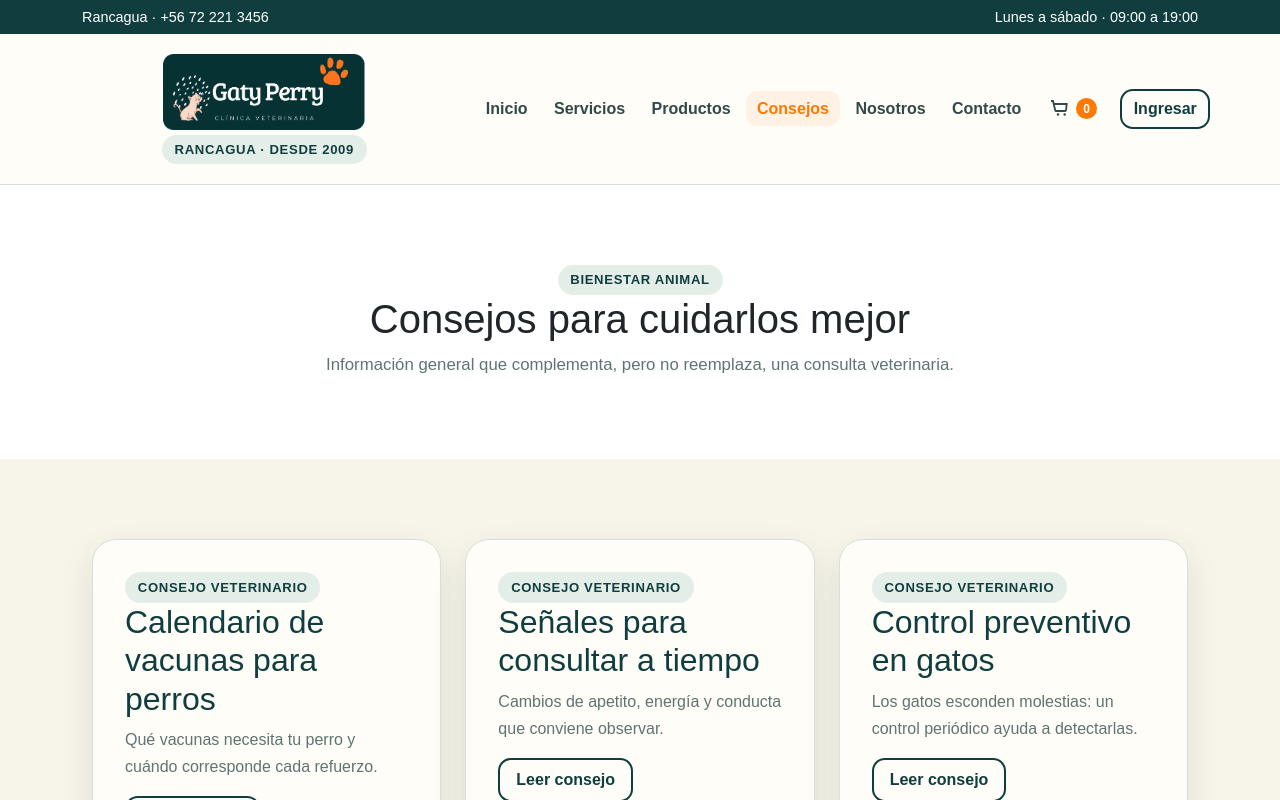
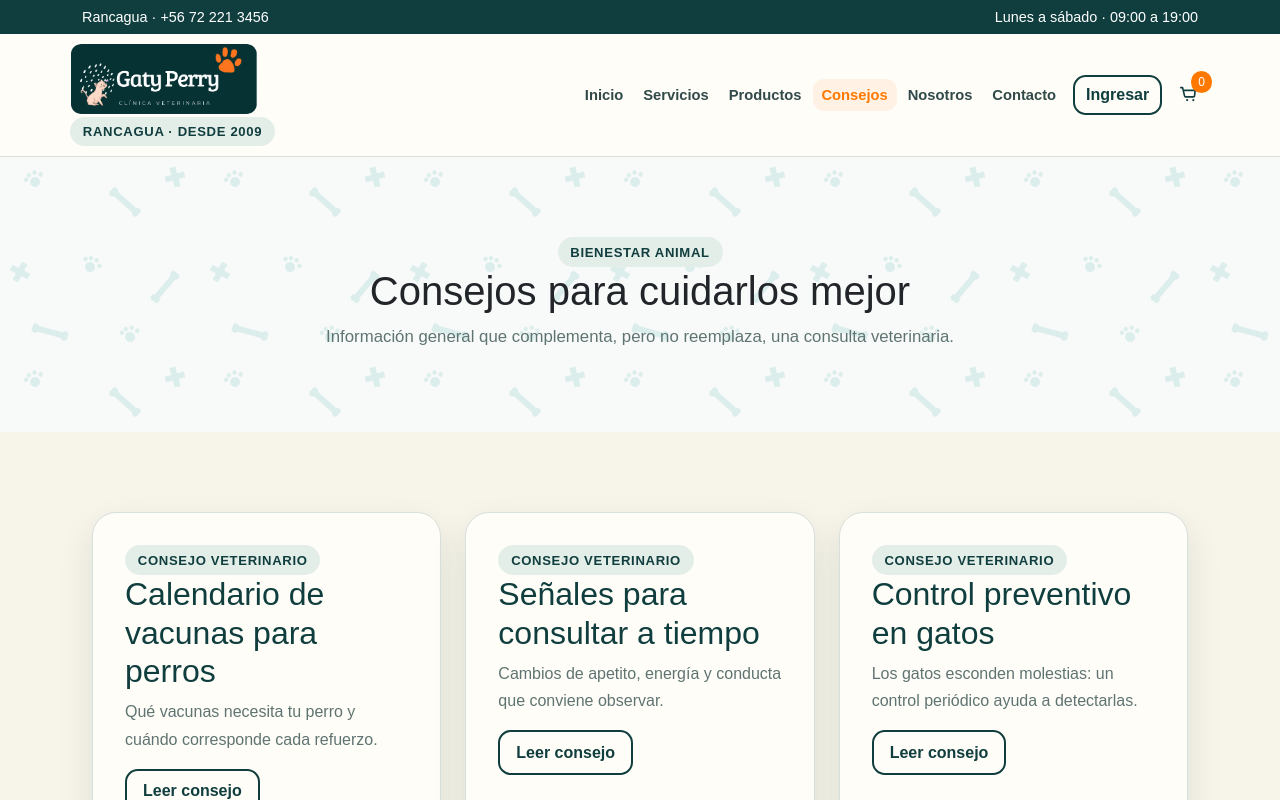
Before and after one commit to PatricioEspinozaG/VeterinariaGatyPerry, a React (Vite) app in the folder frontend-react/: page /consejos in a window 1280 px wide. Shown: the top 800 px of the page. Built offline with nearby package versions, Linux system fonts and the light colour scheme.

Commit message:
Mejora de la navegacion y algunos retoques visuales a la intro de pagina

```diff
--- a/frontend-react/src/components/Header.jsx
+++ b/frontend-react/src/components/Header.jsx
@@ -38,6 +38,26 @@ function Header({ currentUser, cartQuantity = 0, onLogout }) {
               <NavLink to="/consejos">Consejos</NavLink>
               <NavLink to="/nosotros">Nosotros</NavLink>
               <NavLink to="/contacto">Contacto</NavLink>
+              {currentUser && (
+                <>
+                  <NavLink to="/mascotas/nueva">+ Mascota</NavLink>
+                  <NavLink to="/citas">Mis citas</NavLink>
+                </>
+              )}
+            </nav>
+            <div className="nav-utilities">
+              <div className="nav-account">
+                {currentUser ? (
+                  <>
+                    <span className="account-name">{currentUser.name || currentUser.nombre || currentUser.email}</span>
+                    <button className="button button-outline" type="button" onClick={() => { onLogout(); closeMenu() }}>
+                      Salir
+                    </button>
+                  </>
+                ) : (
+                  <Link to="/login" className="button button-outline" onClick={closeMenu}>Ingresar</Link>
+                )}
+              </div>
               <NavLink to="/carrito" className="cart-link" aria-label={`Carrito, ${cartQuantity} productos`}>
                 <svg className="cart-icon" viewBox="0 0 24 24" aria-hidden="true">
                   <path d="M3 4h2l2.2 9.2a1 1 0 0 0 1 .8h8.8a1 1 0 0 0 1-.76L18.7 7H6.2" />
@@ -46,24 +66,6 @@ function Header({ currentUser, cartQuantity = 0, onLogout }) {
                 </svg>
                 <span className="cart-badge">{cartQuantity}</span>
               </NavLink>
-              {currentUser && (
-                <>
-                  <NavLink to="/mascotas/nueva">+ Mascota</NavLink>
-                  <NavLink to="/citas">Mis citas</NavLink>
-                </>
-              )}
-            </nav>
-            <div className="nav-account">
-              {currentUser ? (
-                <>
-                  <span className="account-name">{currentUser.nombre || currentUser.email}</span>
-                  <button className="button button-outline" type="button" onClick={() => { onLogout(); closeMenu() }}>
-                    Salir
-                  </button>
-                </>
-              ) : (
-                <Link to="/login" className="button button-outline" onClick={closeMenu}>Ingresar</Link>
-              )}
             </div>
           </div>
         </div>
--- a/frontend-react/src/components/PageHero.jsx
+++ b/frontend-react/src/components/PageHero.jsx
@@ -1,6 +1,6 @@
 function PageHero({ eyebrow, title, description }) {
   return (
-    <section className="intro-section">
+    <section className="intro-section bg-vet-doodle">
       <div className="container intro-content">
         <span className="eyebrow">{eyebrow}</span>
         <h1>{title}</h1>
--- a/frontend-react/src/pages/Carrito.jsx
+++ b/frontend-react/src/pages/Carrito.jsx
@@ -19,7 +19,7 @@ function Carrito({
 
   return (
     <>
-      <section className="intro-section">
+      <section className="intro-section bg-vet-doodle">
         <div className="container intro-content">
           <span className="eyebrow">Compra simulada</span>
           <h1>Carrito de productos</h1>
--- a/frontend-react/src/pages/Checkout.jsx
+++ b/frontend-react/src/pages/Checkout.jsx
@@ -47,7 +47,7 @@ function Checkout({ products, cart, currentUser, onCompletePurchase }) {
 
   return (
     <>
-      <section className="intro-section">
+      <section className="intro-section bg-vet-doodle">
         <div className="container intro-content">
           <span className="eyebrow">Compra simulada</span>
           <h1>Finalizar compra</h1>
--- a/frontend-react/src/styles/app.css
+++ b/frontend-react/src/styles/app.css
@@ -41,32 +41,39 @@
 }
 
 .navbar {
-  min-height: 150px;
+  min-height: 112px;
   flex-wrap: nowrap;
-  padding-block: 0.75rem;
+  padding-block: 0.65rem;
 }
 
 .brand {
   display: flex;
-  flex: 1 1 auto;
+  flex: 0 0 auto;
   min-width: 0;
   flex-direction: column;
-  align-items: center;
-  gap: 0.35rem;
+  align-items: flex-start;
+  gap: 0.2rem;
   text-decoration: none;
 }
 
 .brand img {
-  width: 290px;
+  width: 188px;
   height: auto;
-  max-height: 76px;
+  max-height: 70px;
+  border-radius: 0.7rem;
   object-fit: contain;
 }
 
 .brand-eyebrow {
-  padding: 0.48rem 0.8rem;
-  font-size: 0.82rem;
+  padding: 0;
+  border-radius: 0;
+  color: var(--gris);
+  background: transparent;
+  font-size: 0.62rem;
+  font-weight: 700;
+  letter-spacing: 0.06em;
   line-height: 1;
+  text-transform: none;
   white-space: nowrap;
 }
 
@@ -74,13 +81,15 @@
 .main-navigation {
   display: flex;
   align-items: center;
-  gap: 0.25rem;
+  gap: 0.15rem;
 }
 
 .navigation-panel {
-  flex: 0 0 auto;
+  flex: 1 1 auto;
   min-width: 0;
   margin-left: auto;
+  justify-content: flex-end;
+  gap: 0.5rem;
 }
 
 .menu-toggle {
@@ -88,10 +97,10 @@
 }
 
 .main-navigation a {
-  padding: 0.55rem 0.7rem;
+  padding: 0.5rem 0.55rem;
   border-radius: 0.7rem;
   color: #314a49;
-  font-size: 1rem;
+  font-size: 0.92rem;
   font-weight: 700;
   text-decoration: none;
   white-space: nowrap;
@@ -107,18 +116,21 @@
   background: rgba(255, 121, 0, 0.08);
 }
 
-.main-navigation .cart-link {
-  display: inline-flex;
+.nav-utilities {
+  display: flex;
   align-items: center;
-  gap: 0.25rem;
+  flex: 0 0 auto;
+  gap: 0.35rem;
 }
 
 .cart-icon {
-  width: 24px;
-  height: 24px;
+  width: 22px;
+  height: 22px;
   fill: none;
   stroke: currentColor;
   stroke-width: 1.8;
+  stroke-linecap: round;
+  stroke-linejoin: round;
 }
 
 .cart-icon circle {
@@ -127,6 +139,9 @@
 }
 
 .cart-badge {
+  position: absolute;
+  top: -0.15rem;
+  right: -0.15rem;
   display: inline-grid;
   min-width: 1.35rem;
   height: 1.35rem;
@@ -138,11 +153,31 @@
   font-size: 0.75rem;
 }
 
+.cart-link {
+  position: relative;
+  display: inline-flex;
+  flex: 0 0 42px;
+  width: 42px;
+  height: 42px;
+  align-items: center;
+  justify-content: center;
+  border-radius: 0.75rem;
+  color: var(--petroleo);
+  text-decoration: none;
+  transition: color 0.2s ease, background-color 0.2s ease;
+}
+
+.cart-link:hover,
+.cart-link[aria-current='page'] {
+  color: var(--naranja);
+  background: rgba(255, 121, 0, 0.08);
+}
+
 .nav-account {
   display: flex;
   align-items: center;
   gap: 0.5rem;
-  margin-left: 0.5rem;
+  margin-left: 0;
 }
 
 .nav-account .button {
@@ -152,7 +187,7 @@
 }
 
 .account-name {
-  max-width: 115px;
+  max-width: 130px;
   overflow: hidden;
   color: var(--petroleo);
   font-size: 0.8rem;
@@ -536,6 +571,11 @@
     flex: 0 1 auto;
   }
 
+  .brand img {
+    width: 180px;
+    max-height: 66px;
+  }
+
   .menu-toggle {
     display: grid;
     width: 44px;
@@ -570,12 +610,25 @@
   }
 
   .main-navigation a {
+    width: 100%;
     font-size: 1rem;
+  }
+
+  .nav-utilities {
+    width: 100%;
+    justify-content: space-between;
+    margin-top: 0.35rem;
+    padding-top: 0.65rem;
+    border-top: 1px solid var(--linea);
   }
 
   .nav-account {
     justify-content: flex-start;
-    margin: 0.5rem 0 0;
+    margin: 0;
+  }
+
+  .cart-link {
+    margin-left: auto;
   }
 }
 
@@ -616,7 +669,8 @@
   }
 
   .brand img {
-    width: 205px;
+    width: 164px;
+    max-height: 62px;
   }
 
   .brand-eyebrow {
```
